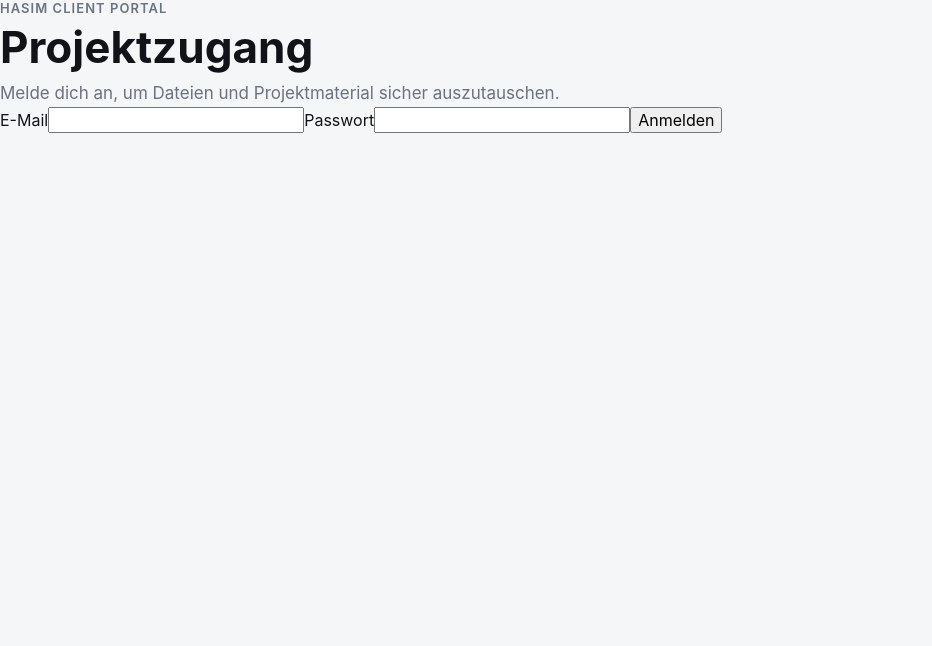
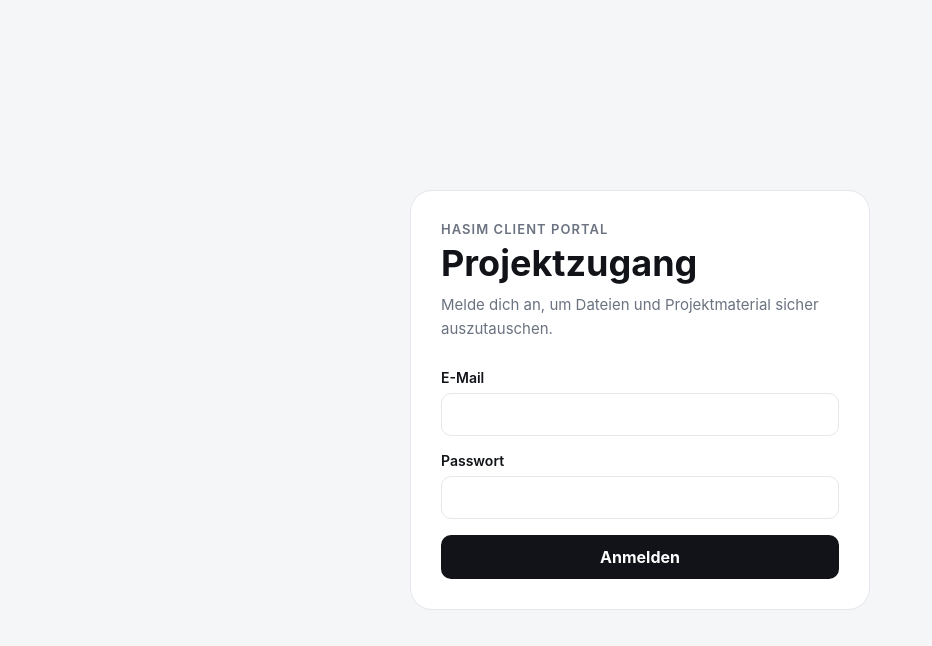
Before and after one commit to Hasim-hannover/hasim-client-portal, a Next.js app: page /login in a window 1280 px wide. Shown: the top 646 px of the page, without its empty margins (0-932 px from the left). Built offline with nearby package versions, Linux system fonts and the light colour scheme.

Commit message:
feat: finish portal and login styles

```diff
--- a/app/globals.css
+++ b/app/globals.css
@@ -42,6 +42,8 @@ input {
   padding: 28px 20px;
   background: #111318;
   color: #fff;
+  display: flex;
+  flex-direction: column;
 }
 
 .brand {
@@ -63,6 +65,28 @@ input {
 
 .nav-item.active,
 .nav-item:hover {
+  background: rgba(255, 255, 255, 0.08);
+  color: #fff;
+}
+
+.logout-form {
+  margin-top: auto;
+}
+
+.logout-button {
+  width: 100%;
+  display: flex;
+  align-items: center;
+  gap: 8px;
+  border: 0;
+  border-radius: 10px;
+  padding: 11px 12px;
+  background: transparent;
+  color: #c7cbd1;
+  cursor: pointer;
+}
+
+.logout-button:hover {
   background: rgba(255, 255, 255, 0.08);
   color: #fff;
 }
@@ -91,6 +115,12 @@ h1 {
   color: var(--muted);
   font-size: 17px;
   line-height: 1.6;
+}
+
+.signed-in-as {
+  margin: 14px 0 0;
+  color: var(--muted);
+  font-size: 14px;
 }
 
 .card-grid {
@@ -160,6 +190,72 @@ h1 {
   font-weight: 600;
 }
 
+.login-shell {
+  min-height: 100vh;
+  display: grid;
+  place-items: center;
+  padding: 24px;
+}
+
+.login-card {
+  width: min(100%, 460px);
+  background: var(--surface);
+  border: 1px solid var(--border);
+  border-radius: 22px;
+  padding: 30px;
+}
+
+.login-card h1 {
+  font-size: 36px;
+}
+
+.login-lead {
+  font-size: 15px;
+}
+
+.login-form {
+  display: grid;
+  gap: 16px;
+  margin-top: 28px;
+}
+
+.login-form label {
+  display: grid;
+  gap: 7px;
+  font-size: 14px;
+  font-weight: 600;
+}
+
+.login-form input {
+  width: 100%;
+  border: 1px solid var(--border);
+  border-radius: 10px;
+  padding: 12px 13px;
+  background: #fff;
+  color: var(--text);
+}
+
+.login-form input:focus {
+  outline: 2px solid #111318;
+  outline-offset: 1px;
+}
+
+.login-form button {
+  border: 0;
+  border-radius: 10px;
+  padding: 12px 14px;
+  background: var(--accent);
+  color: #fff;
+  font-weight: 700;
+  cursor: pointer;
+}
+
+.form-error {
+  margin: 0;
+  color: #b42318;
+  font-size: 14px;
+}
+
 @media (max-width: 900px) {
   .portal-shell {
     grid-template-columns: 1fr;
```
